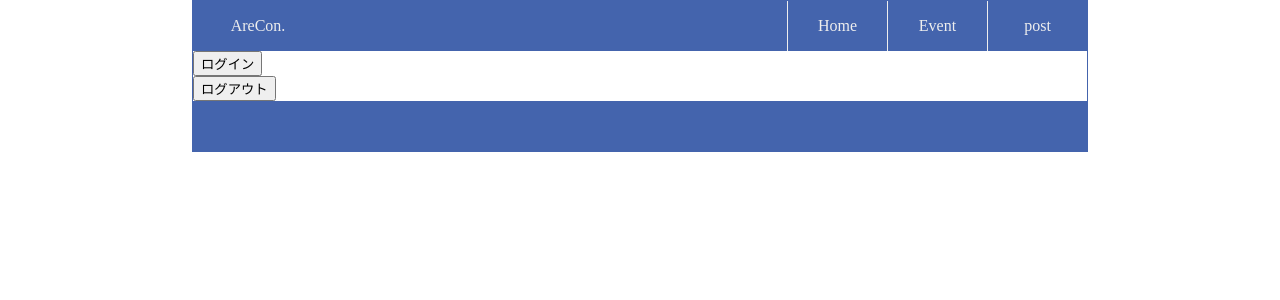
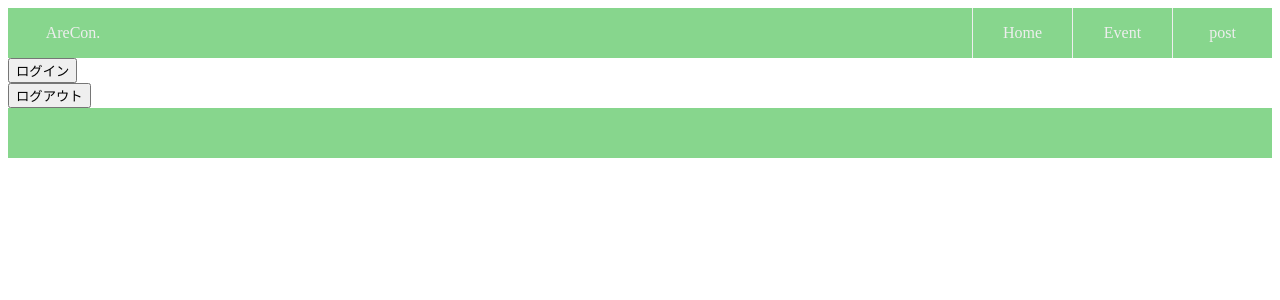
Before and after one commit to webex14-team-10/anualincome-100milion, a Vue app: page / in a window 1280 px wide. Shown: the top 300 px of the page. Built offline with nearby package versions, Linux system fonts and the light colour scheme.

Commit message:
colorデザインを変えました

```diff
--- a/src/App.vue
+++ b/src/App.vue
@@ -1,5 +1,5 @@
 <template>
-  <div>
+  <div class="test">
     <NavBar />
     <router-view />
     <div class="box"></div>
@@ -20,12 +20,9 @@ export default {
 * {
   box-sizing: border-box;
 }
-body {
-  margin: 0 15%;
-  border: 1px solid #4464ad;
-}
+
 .box {
   height: 50px;
-  background-color: #4464ad;
+  background-color: #87d68d;
 }
 </style>
--- a/src/components/NavBar.vue
+++ b/src/components/NavBar.vue
@@ -19,7 +19,7 @@
   display: flex;
   justify-content: space-between;
   align-items: stretch;
-  background-color: #4464ad;
+  background-color: #87d68d;
 }
 .nav__link {
   display: flex;
--- a/src/views/EventView.vue
+++ b/src/views/EventView.vue
@@ -108,10 +108,11 @@ export default {
 
 <style scoped>
 .content {
+  background-color: white;
   text-align: center;
 }
 .memo {
-  background-color: #f58f29;
+  background-color: #bcebcb;
   margin: 20px 50px;
   border-radius: 30px;
 }
```
